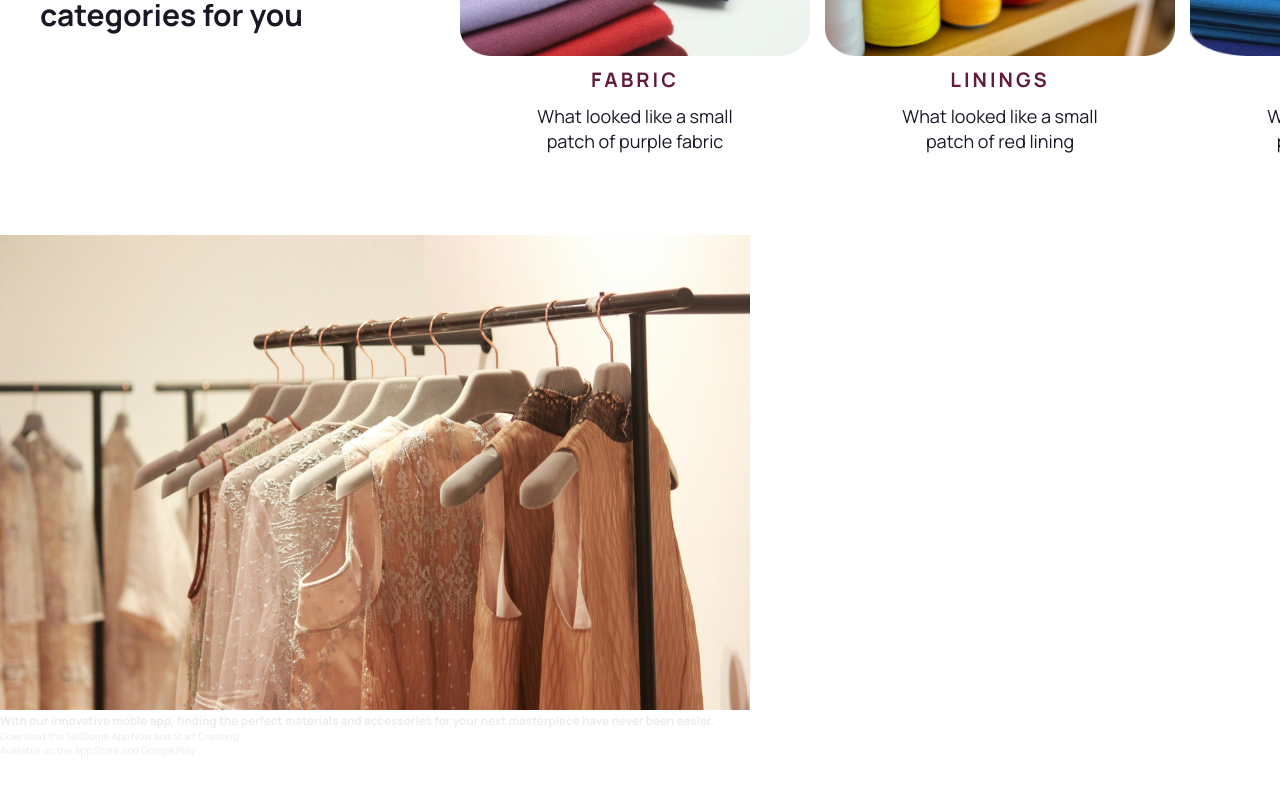
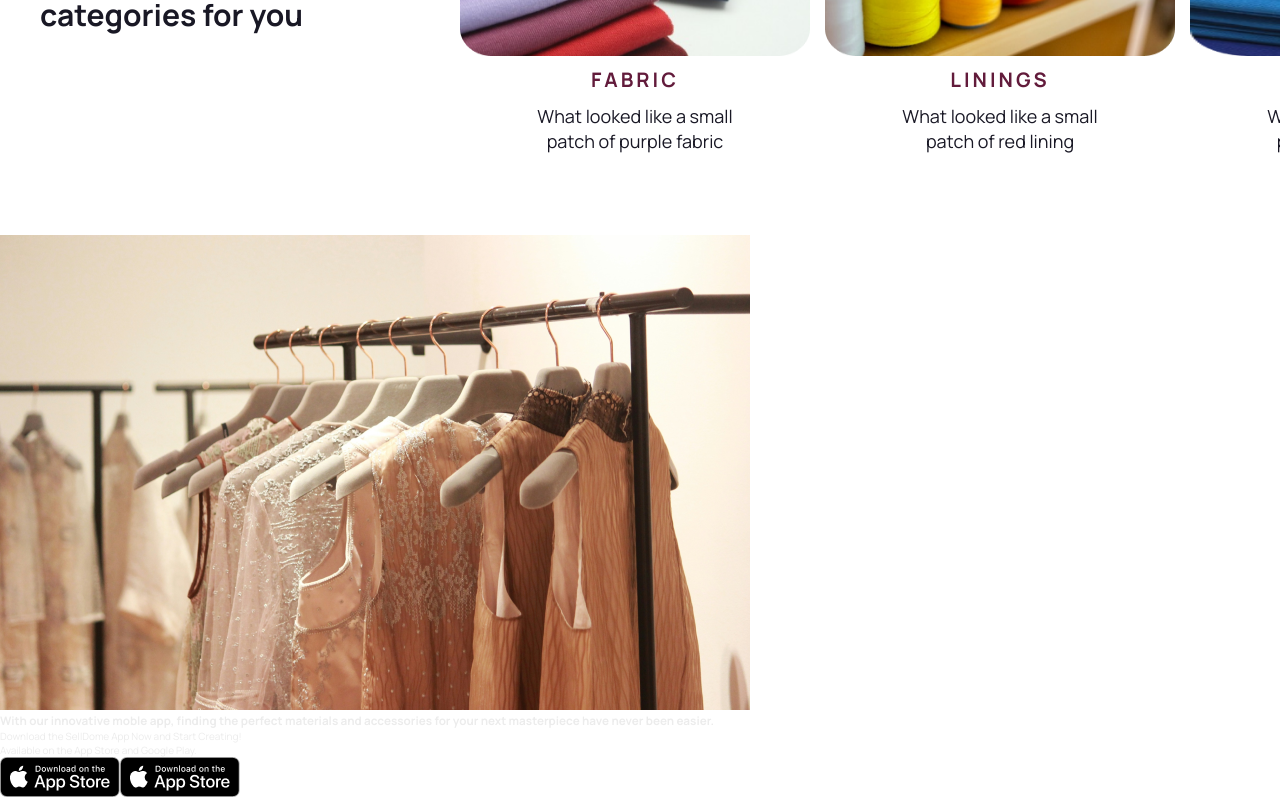
Before and after one commit to SellDomeTechnologies/landing-page, a React (Vite) app: page / in a window 1280 px wide. Shown: the part 1181-1981 px from the top of the page. Before the commit the page ends 1938 px from the top, so only its background shows below. Built offline with nearby package versions, Linux system fonts and the light colour scheme.

Commit message:
added download button

```diff
--- a/src/components/Download.jsx
+++ b/src/components/Download.jsx
@@ -11,6 +11,12 @@ function Download() {
         </h3>
         <p>Download the SellDome App Now and Start Creating!</p>
         <p>Available on the App Store and Google Play.</p>
+        <button>
+          <img src="app-store.png" alt="download btn" />
+        </button>
+        <button>
+          <img src="app-store.png" alt="download btn" />
+        </button>
       </div>
     </section>
   );
```
